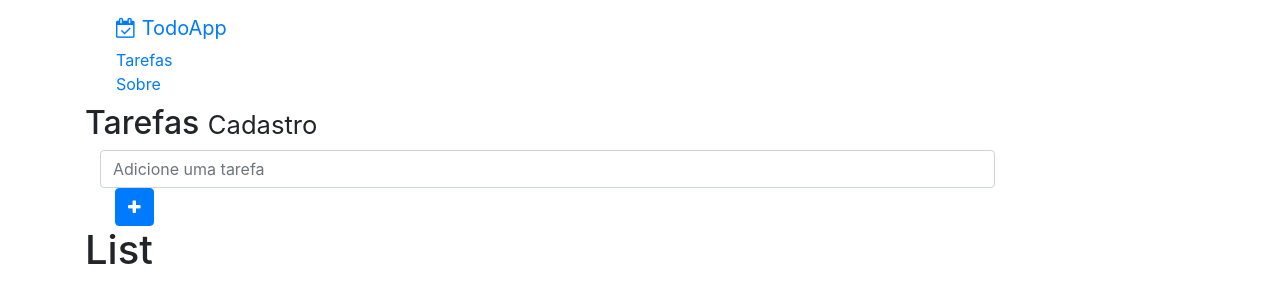
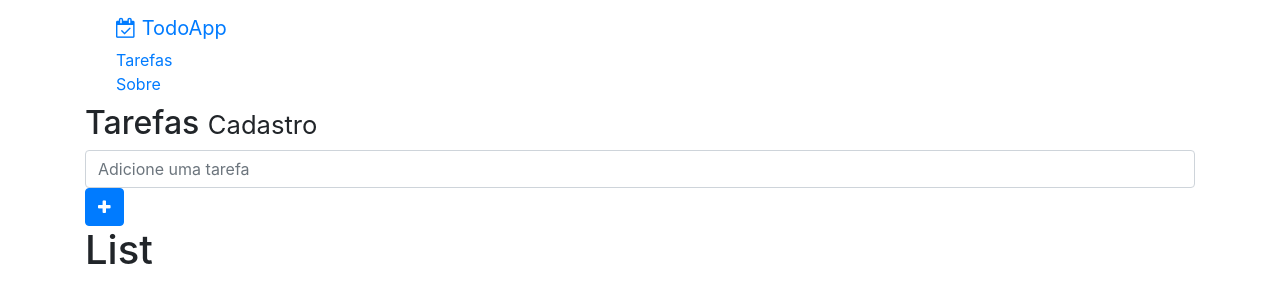
Before and after one commit to ArthurPMachado/Projeto-TodoApp, a React (Create React App) app in the folder web/: page /#/todos in a window 1280 px wide. Shown: the top 302 px of the page. Built offline with nearby package versions, Linux system fonts and the light colour scheme.

Commit message:
Feat: add Grid and IconButton components

```diff
--- /dev/null
+++ b/web/src/components/Grid.jsx
@@ -0,0 +1,35 @@
+import React from 'react';
+
+function Grid(props) {
+  const { cols, children } = props;
+
+  function handleToCssClasses(numbers) {
+    const tagSize = numbers ? numbers.split(' ') : [];
+    let classes = '';
+
+    if (tagSize[0]) {
+      classes += `col-xs-${tagSize[0]}`;
+    }
+    if (tagSize[1]) {
+      classes += `col-sm-${tagSize[1]}`;
+    }
+    if (tagSize[2]) {
+      classes += `col-md-${tagSize[2]}`;
+    }
+    if (tagSize[3]) {
+      classes += `col-lg-${tagSize[3]}`;
+    }
+
+    return classes;
+  }
+
+  const gridClasses = handleToCssClasses(cols || 12);
+
+  return (
+    <div className={gridClasses}>
+      {children}
+    </div>
+  );
+}
+
+export default Grid;
--- /dev/null
+++ b/web/src/components/IconButton.jsx
@@ -0,0 +1,22 @@
+import React from 'react';
+
+function IconButton(props) {
+  const {
+    hide, styleProps, onClick, icon,
+  } = props;
+
+  if (hide) {
+    return null;
+  }
+  return (
+    <button
+      type="button"
+      className={`btn btn-${styleProps}`}
+      onClick={onClick}
+    >
+      <i className={`fa fa-${icon}`} />
+    </button>
+  );
+}
+
+export default IconButton;
--- a/web/src/components/TodoForm.jsx
+++ b/web/src/components/TodoForm.jsx
@@ -1,21 +1,21 @@
 import React from 'react';
+import Grid from './Grid';
+import IconButton from './IconButton';
 
 function TodoForm(props) {
   return (
     <div role="form" className="todoForm">
-      <div className="col-xs-12 col-md-9 col-md-10">
+      <Grid cols="12 9 10">
         <input
           id="description"
           className="form-control"
           placeholder="Adicione uma tarefa"
         />
+      </Grid>
 
-        <div className="col-xs-12 col-sm-3 col-md-2">
-          <button type="button" className="btn btn-primary">
-            <i className="fa fa-plus" />
-          </button>
-        </div>
-      </div>
+      <Grid cols="12 3 2">
+        <IconButton styleProps="primary" icon="plus" />
+      </Grid>
     </div>
   );
 }
```
